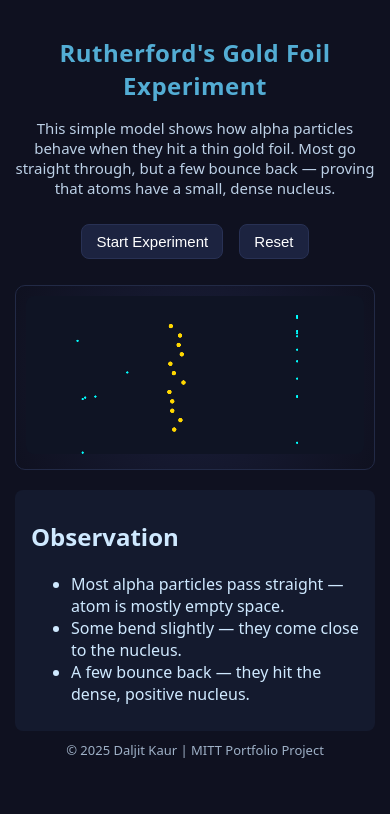
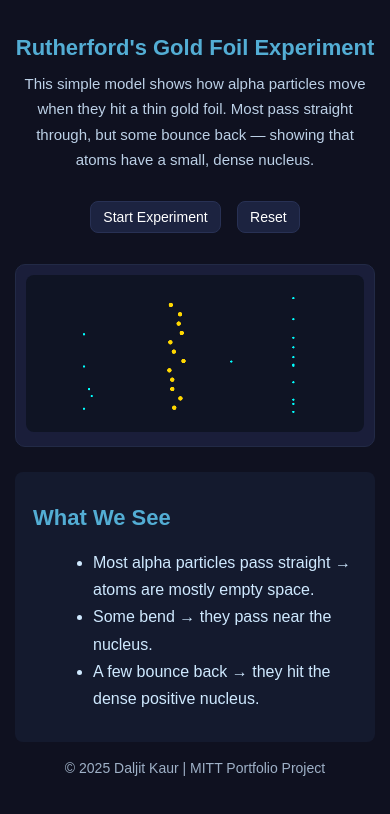
Before and after one commit to DaljitKaur08/rutherford-simulation, a plain HTML site: page index.html in a window 390 px wide. Both pictures are taken after a click on the button "Start Experiment". Drawn offline with Linux system fonts and the light colour scheme.

Commit message:
Updated project

```diff
--- a/assets/script/app.js
+++ b/assets/script/app.js
@@ -1,11 +1,13 @@
 "use strict";
 
-const canvas = document.getElementById("simCanvas");
-const ctx = canvas.getContext("2d");
+// canvas setup
+const canvasArea = document.getElementById("simCanvas");
+const canvasPen = canvasArea.getContext("2d");
+
 const startBtn = document.getElementById("startBtn");
 const resetBtn = document.getElementById("resetBtn");
 
-let alphas = [];
+let particles = [];
 let nuclei = [];
 let running = false;
 
@@ -13,7 +15,7 @@ function random(min, max) {
   return Math.random() * (max - min) + min;
 }
 
-// Create gold atoms (tiny circles in a thin foil)
+// Create gold nuclei inside foil
 function createFoil() {
   nuclei = [];
   for (let i = 0; i < 12; i++) {
@@ -26,13 +28,13 @@ function createFoil() {
   }
 }
 
-// Create alpha particles from the left side
-function createAlphas() {
-  alphas = [];
+// Create alpha particles from the left
+function createParticles() {
+  particles = [];
   for (let i = 0; i < 20; i++) {
-    alphas.push({
-      x: 50,
-      y: random(50, canvas.height - 50),
+    particles.push({
+      x: 40,
+      y: random(50, canvasArea.height - 50),
       vx: 4,
       vy: 0,
       color: "#00FFFF"
@@ -40,57 +42,51 @@ function createAlphas() {
   }
 }
 
-// Update positions and deflection
 function update() {
-  for (let p of alphas) {
+  for (let p of particles) {
     for (let n of nuclei) {
-      const dx = p.x - n.x;
-      const dy = p.y - n.y;
-      const dist = Math.sqrt(dx * dx + dy * dy);
+      let dx = p.x - n.x;
+      let dy = p.y - n.y;
+      let dist = Math.sqrt(dx * dx + dy * dy);
+
       if (dist < n.r + 4) {
-        // Deflection: reverse direction slightly
         if (Math.random() < 0.1) {
-          p.vx = -p.vx * 0.7; // Bounce back
+          p.vx = -p.vx * 0.7;
           p.vy += random(-2, 2);
         } else if (Math.random() < 0.3) {
-          p.vy += random(-1, 1); // Small bend
+          p.vy += random(-1, 1);
         }
       }
     }
 
-    // Move
     p.x += p.vx;
     p.y += p.vy;
 
-    // Reset if off screen
-    if (p.x < -20 || p.x > canvas.width + 20) {
-      p.x = 50;
-      p.y = random(50, canvas.height - 50);
+    if (p.x < -20 || p.x > canvasArea.width + 20) {
+      p.x = 40;
+      p.y = random(50, canvasArea.height - 50);
       p.vx = 4;
       p.vy = 0;
     }
   }
 }
 
-// Draw atoms and alpha particles
 function draw() {
-  ctx.clearRect(0, 0, canvas.width, canvas.height);
+  canvasPen.clearRect(0, 0, canvasArea.width, canvasArea.height);
 
-  // Draw foil nuclei
-  for (let n of nuclei) {
-    ctx.beginPath();
-    ctx.arc(n.x, n.y, n.r, 0, Math.PI * 2);
-    ctx.fillStyle = n.color;
-    ctx.fill();
-  }
+  nuclei.forEach(n => {
+    canvasPen.beginPath();
+    canvasPen.arc(n.x, n.y, n.r, 0, Math.PI * 2);
+    canvasPen.fillStyle = n.color;
+    canvasPen.fill();
+  });
 
-  // Draw alpha particles
-  for (let p of alphas) {
-    ctx.beginPath();
-    ctx.arc(p.x, p.y, 3, 0, Math.PI * 2);
-    ctx.fillStyle = p.color;
-    ctx.fill();
-  }
+  particles.forEach(p => {
+    canvasPen.beginPath();
+    canvasPen.arc(p.x, p.y, 3, 0, Math.PI * 2);
+    canvasPen.fillStyle = p.color;
+    canvasPen.fill();
+  });
 }
 
 function animate() {
@@ -100,15 +96,15 @@ function animate() {
   requestAnimationFrame(animate);
 }
 
-// Buttons
+// buttons
 startBtn.addEventListener("click", () => {
   createFoil();
-  createAlphas();
+  createParticles();
   running = true;
   animate();
 });
 
 resetBtn.addEventListener("click", () => {
   running = false;
-  ctx.clearRect(0, 0, canvas.width, canvas.height);
+  canvasPen.clearRect(0, 0, canvasArea.width, canvasArea.height);
 });
--- a/assets/styles/styles.css
+++ b/assets/styles/styles.css
@@ -1,11 +1,12 @@
 @charset "UTF-8";
+@import "./reset.css";
 
 body {
+  margin: 0;
   background-color: #0f1120;
   color: #e6ecf6;
-  font-family: system-ui, sans-serif;
+  font-family: "Nunito Sans", sans-serif;
   text-align: center;
-  margin: 0;
 }
 
 .container {
@@ -14,16 +15,22 @@ body {
   padding: 20px 0;
 }
 
-h1 {
+.main-heading {
   color: #53add4;
-  font-size: 24px;
-  letter-spacing: 0.5px;
+  font-size: 28px;
+  margin-bottom: 10px;
 }
 
 .intro {
   color: #bcd0e6;
-  font-size: 15px;
-  margin: 10px 0 20px 0;
+  font-size: 17px;
+  line-height: 1.7;
+  margin: 10px 0 22px 0;
+}
+
+/* Buttons */
+.buttons-box {
+  margin: 14px 0 22px 0;
 }
 
 button {
@@ -31,22 +38,23 @@ button {
   color: white;
   border: 1px solid #283154;
   border-radius: 8px;
-  padding: 8px 14px;
+  padding: 8px 16px;
   margin: 6px;
   cursor: pointer;
-  font-size: 15px;
+  font-size: 16px;
 }
 
 button:hover {
   background-color: #53add4;
 }
 
-.sim-area {
-  background: radial-gradient(circle at center, #1a1e3a, #0f1120);
+/* Simulation Box */
+.sim-box {
+  background:  #1a1e3a;
   border: 1px solid #222a46;
   border-radius: 10px;
   padding: 10px;
-  margin: 20px 0;
+  margin: 25px 0;
 }
 
 canvas {
@@ -55,16 +63,44 @@ canvas {
   background-color: #0f1424;
 }
 
-.explain {
+/* Explanation Box */
+.explain-box {
   text-align: left;
   color: #cfe9ff;
   background-color: #141a2e;
-  padding: 10px 16px;
+  padding: 14px 18px;
   border-radius: 8px;
+  margin-top: 20px;
 }
 
-footer {
-  font-size: 13px;
+.explain-box h2 {
+  color: #53add4;
+  font-size: 22px;
+}
+
+.explain-box ul {
+  margin-left: 20px;
+  font-size: 16px;
+  line-height: 1.7;
+}
+
+/* Footer */
+.footer {
+  font-size: 14px;
   color: #9fb1c7;
-  margin-top: 10px;
+  margin-top: 18px;
 }
+
+/* Responsive */
+@media (max-width: 600px) {
+  .main-heading {
+    font-size: 22px;
+  }
+  .intro {
+    font-size: 15px;
+  }
+  button {
+    font-size: 14px;
+    padding: 7px 12px;
+  }
+}
--- a/index.html
+++ b/index.html
@@ -4,49 +4,50 @@
   <meta charset="utf-8">
   <meta name="viewport" content="width=device-width, initial-scale=1">
   <meta name="author" content="Daljit Kaur">
-  <meta name="description" content="Gold Foil Experiment Simulation">
-  <meta name="keywords" content="html, css, javascript, science, physics">
-  <link rel="icon" href="./assets/media/favicon.png?v=2" type="image/x-icon">
+  <meta name="description" content="Rutherford Gold Foil Experiment Simulation">
 
   <title>Gold Foil Experiment | Daljit Kaur</title>
 
+  <link rel="icon" href="./assets/media/favicon.png">
+  <link rel="stylesheet" href="./assets/styles/styles.css">
 
-  <link rel="stylesheet" href="assets/styles/styles.css">
-   <script src="assets/script/app.js" defer></script>
+  <script src="./assets/script/app.js" defer></script>
 </head>
 
 <body>
+
   <main class="container">
-    <h1>Rutherford's Gold Foil Experiment</h1>
+
+    <h1 class="main-heading">Rutherford's Gold Foil Experiment</h1>
 
     <p class="intro">
-      This simple model shows how alpha particles behave when they hit a thin gold foil.
-      Most go straight through, but a few bounce back — proving that atoms have a small, dense nucleus.
+      This simple model shows how alpha particles move when they hit a thin gold foil.
+      Most pass straight through, but some bounce back — showing that atoms have a small, dense nucleus.
     </p>
 
-    <section class="control">
+    <section class="buttons-box">
       <button id="startBtn">Start Experiment</button>
       <button id="resetBtn">Reset</button>
     </section>
 
-    <section class="sim-area">
+    <section class="sim-box">
       <canvas id="simCanvas" width="900" height="420"></canvas>
     </section>
 
-    <section class="explain">
-      <h2>Observation</h2>
+    <section class="explain-box">
+      <h2>What We See</h2>
       <ul>
-        <li>Most alpha particles pass straight — atom is mostly empty space.</li>
-        <li>Some bend slightly — they come close to the nucleus.</li>
-        <li>A few bounce back — they hit the dense, positive nucleus.</li>
+        <li>Most alpha particles pass straight → atoms are mostly empty space.</li>
+        <li>Some bend → they pass near the nucleus.</li>
+        <li>A few bounce back → they hit the dense positive nucleus.</li>
       </ul>
     </section>
 
-    <footer>
+    <footer class="footer">
       &copy; 2025 Daljit Kaur | MITT Portfolio Project
     </footer>
+
   </main>
-
 
 </body>
 </html>
```
